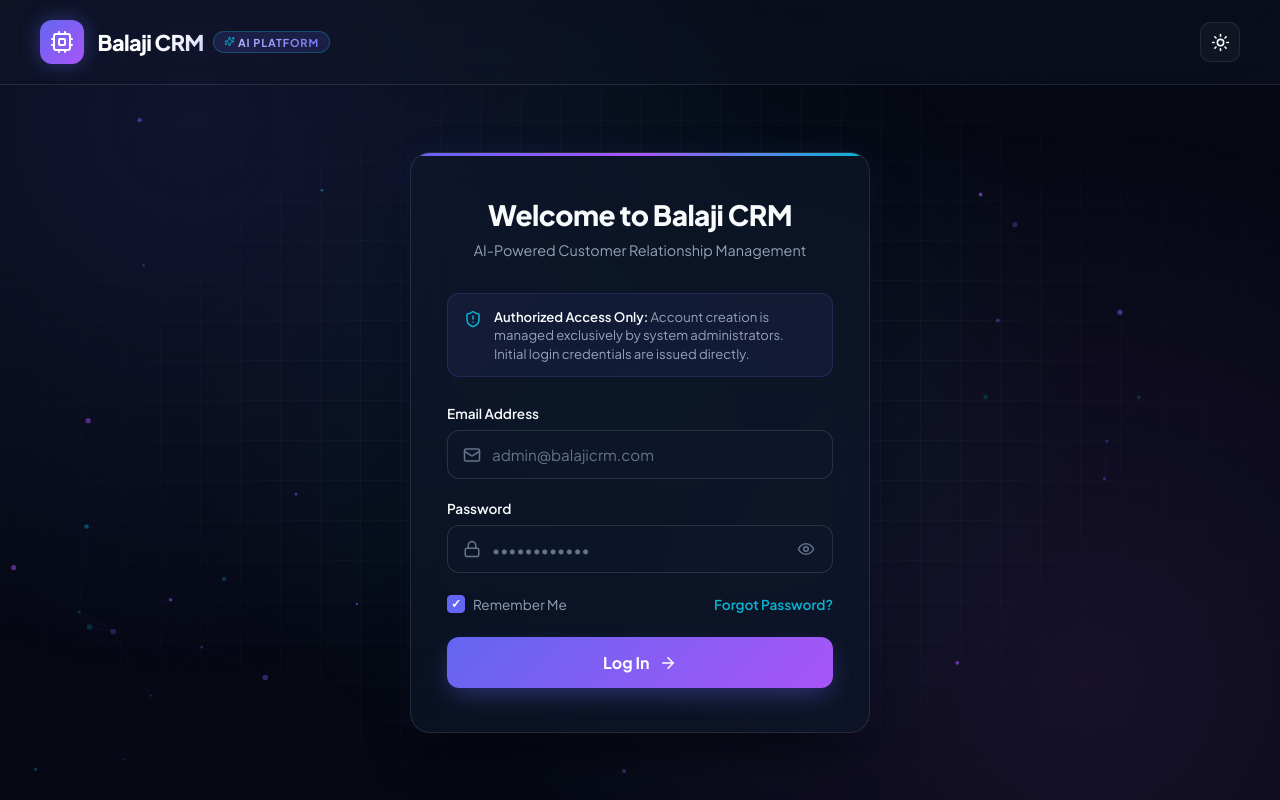
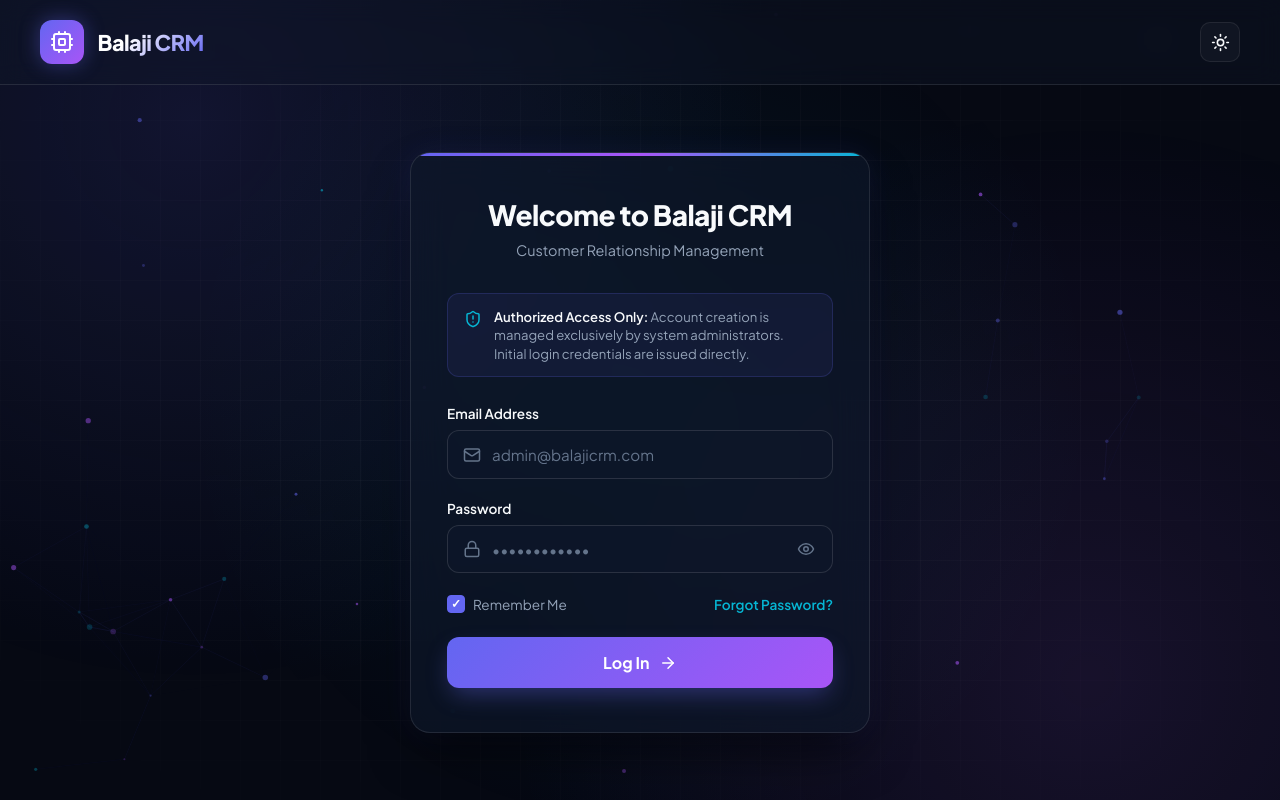
Before and after one commit to RaghavW22/balaji-crm, a React (Vite) app: page / in a window 1280 px wide. Built offline with nearby package versions, Linux system fonts and the light colour scheme; no server answers.

Commit message:
Remove AI Platform text from UI

```diff
--- a/src/components/BrandHeader.jsx
+++ b/src/components/BrandHeader.jsx
@@ -10,10 +10,6 @@ const BrandHeader = ({ theme, toggleTheme }) => {
         </div>
         <div className="brand-title">
           <span>Balaji CRM</span>
-          <span className="ai-pill-tag">
-            <Sparkles size={11} style={{ display: 'inline', marginRight: '3px' }} />
-            AI Platform
-          </span>
         </div>
       </div>
 
--- a/src/components/LoginForm.jsx
+++ b/src/components/LoginForm.jsx
@@ -85,7 +85,7 @@ const LoginForm = ({ onLoginSuccess }) => {
             <>
               <div className="auth-header">
                 <h2 className="auth-title">Welcome to Balaji CRM</h2>
-                <p className="auth-subtitle">AI-Powered Customer Relationship Management</p>
+                <p className="auth-subtitle">Customer Relationship Management</p>
               </div>
 
               {/* Admin Access Restriction Notice (Strictly NO SIGNUP) */}
```
